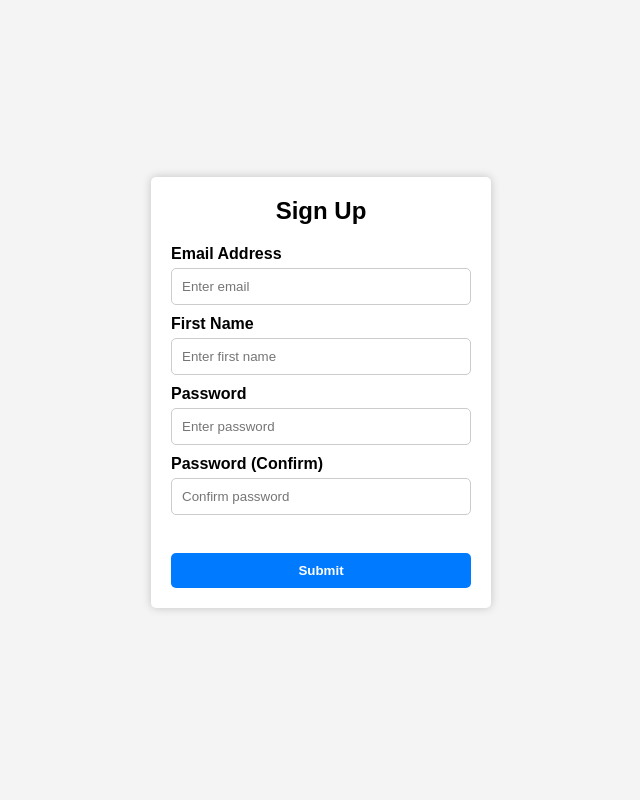
After one commit to huseyincanbay/flask-web, a Flask app: page /sign-up in a window 1280 px wide. The commit adds this page. Shown: the whole page, without its empty margins (319-959 px from the left). Run offline with Flask 3, Linux system fonts and the light colour scheme.

Commit message:
authentication routes added

```diff
--- a/main.py
+++ b/main.py
@@ -1,6 +1,11 @@
+from flask import redirect, url_for
 from website import create_app
 
 app = create_app()
 
+@app.route('/')
+def default_route():
+    return redirect(url_for('auth.login'))
+
 if __name__ == '__main__':
     app.run(debug=True)
--- a/website/auth.py
+++ b/website/auth.py
@@ -1,12 +1,63 @@
-from flask import Blueprint
-
+from flask import Blueprint, render_template, request, flash, redirect, url_for
+from flask_login import login_user, login_required, logout_user, current_user
+from werkzeug.security import check_password_hash, generate_password_hash
+from .models import User
+from . import db
 
 auth = Blueprint('auth', __name__)
 
-@auth.route('/login')
+@auth.route('/login', methods=['GET', 'POST'])
 def login():
-    return 'My Login Page'
+    if request.method == 'POST':
+        email = request.form.get('email')
+        password = request.form.get('password')
 
-@auth.route('/register')
-def register():
-    return 'my register page'
+        user = User.query.filter_by(email=email).first()
+        if user:
+            if check_password_hash(user.password, password):
+                flash('Logged in successfully!', category='success')
+                login_user(user, remember=True)
+                return redirect(url_for('views.list_meetings'))
+            else:
+                flash('Incorrect password, try again.', category='error')
+        else:
+            flash('Email does not exist.', category='error')
+
+    return render_template("login.html", user=current_user)
+
+@auth.route('/logout')
+@login_required
+def logout():
+    logout_user()
+    return redirect(url_for('auth.login'))
+
+
+
+@auth.route('/sign-up', methods=['GET', 'POST'])
+def sign_up():
+    if request.method == 'POST':
+        email = request.form.get('email')
+        username = request.form.get('username')
+        password1 = request.form.get('password1')
+        password2 = request.form.get('password2')
+
+        user = User.query.filter_by(email=email).first()
+        if user:
+            flash('Email already exists.', category='error')
+        elif len(email) < 4:
+            flash('Email must be greater than 3 characters.', category='error')
+        elif not username:  # Check if username is an empty string
+            flash('Username must be provided.', category='error')
+        elif password1 != password2:
+            flash('Passwords don\'t match.', category='error')
+        elif len(password1) < 7:
+            flash('Password must be at least 7 characters.', category='error')
+        else:
+            new_user = User(email=email, username=username, password=generate_password_hash(
+                password1, method='sha256'))
+            db.session.add(new_user)
+            db.session.commit()
+            flash('Account created!', category='success')
+            return redirect(url_for('auth.login'))
+
+    return render_template("sign-up.html", user=current_user)
--- /dev/null
+++ b/website/static/auth.css
@@ -0,0 +1,61 @@
+/* CSS for Login Page */
+
+body {
+    font-family: Arial, sans-serif;
+    background-color: #f4f4f4;
+    margin: 0;
+    padding: 0;
+    display: flex;
+    justify-content: center;
+    align-items: center;
+    height: 100vh;
+  }
+
+  form {
+    background: #fff;
+    padding: 20px;
+    border-radius: 5px;
+    box-shadow: 0px 0px 10px rgba(0, 0, 0, 0.2);
+    width: 300px;
+    text-align: center;
+  }
+
+  h3 {
+    margin: 0;
+    font-size: 24px;
+    margin-bottom: 20px;
+  }
+
+  .form-group {
+    text-align: left;
+    margin: 10px 0;
+  }
+
+  label {
+    display: block;
+    font-weight: bold;
+  }
+
+  .form-control {
+    width: 100%;
+    padding: 10px;
+    border: 1px solid #ccc;
+    border-radius: 5px;
+    margin-top: 5px;
+  }
+
+  .btn-primary {
+    background-color: #007bff;
+    color: #fff;
+    border: none;
+    border-radius: 5px;
+    padding: 10px 20px;
+    font-weight: bold;
+    cursor: pointer;
+    width: 100%;
+    margin-top: 10px;
+  }
+
+  .btn-primary:hover {
+    background-color: #0056b3;
+  }
--- a/website/templates/list-meetings.html
+++ b/website/templates/list-meetings.html
@@ -33,5 +33,9 @@
       </li>
       {% endfor %}
     </ul>
+
+    <form action="{{ url_for('auth.logout') }}" method="GET">
+      <button type="submit">Logout</button>
+    </form>
   </body>
 </html>
--- /dev/null
+++ b/website/templates/sign-up.html
@@ -0,0 +1,48 @@
+{% block content %}
+    <link rel="stylesheet" type="text/css" href="/static/auth.css">
+    <form action='/sign-up' method="POST">
+      <h3>Sign Up</h3>
+      <div class="form-group">
+        <label for="email">Email Address</label>
+        <input
+          type="email"
+          class="form-control"
+          id="email"
+          name="email"
+          placeholder="Enter email"
+        />
+      </div>
+      <div class="form-group">
+        <label for="username">First Name</label>
+        <input
+          type="text"
+          class="form-control"
+          id="username"
+          name="username"
+          placeholder="Enter first name"
+        />
+      </div>
+      <div class="form-group">
+        <label for="password1">Password</label>
+        <input
+          type="password"
+          class="form-control"
+          id="password1"
+          name="password1"
+          placeholder="Enter password"
+        />
+      </div>
+      <div class="form-group">
+        <label for="password2">Password (Confirm)</label>
+        <input
+          type="password"
+          class="form-control"
+          id="password2"
+          name="password2"
+          placeholder="Confirm password"
+        />
+      </div>
+      <br />
+      <button type="submit" class="btn btn-primary">Submit</button>
+    </form>
+    {% endblock %}
--- a/website/views.py
+++ b/website/views.py
@@ -2,11 +2,13 @@ from flask import Blueprint, render_template, request, jsonify, redirect, url_fo
 from .models import Meeting, Participant
 from flask import request, jsonify
 from . import db
+from flask_login import login_required, current_user
 
 views = Blueprint('views', __name__)
 
 # Get all meetings route
 @views.route('/meetings', methods=['GET'])
+@login_required
 def list_meetings():
     meetings = Meeting.query.all()
     return render_template('list-meetings.html', meetings=meetings)
```
Also changed, not shown: website/__init__.py (+11 -1 lines), website/models.py (+7 -1 lines), website/templates/login.html (added, +28 -0 lines), website/static/form.css (line endings or trailing spaces).
